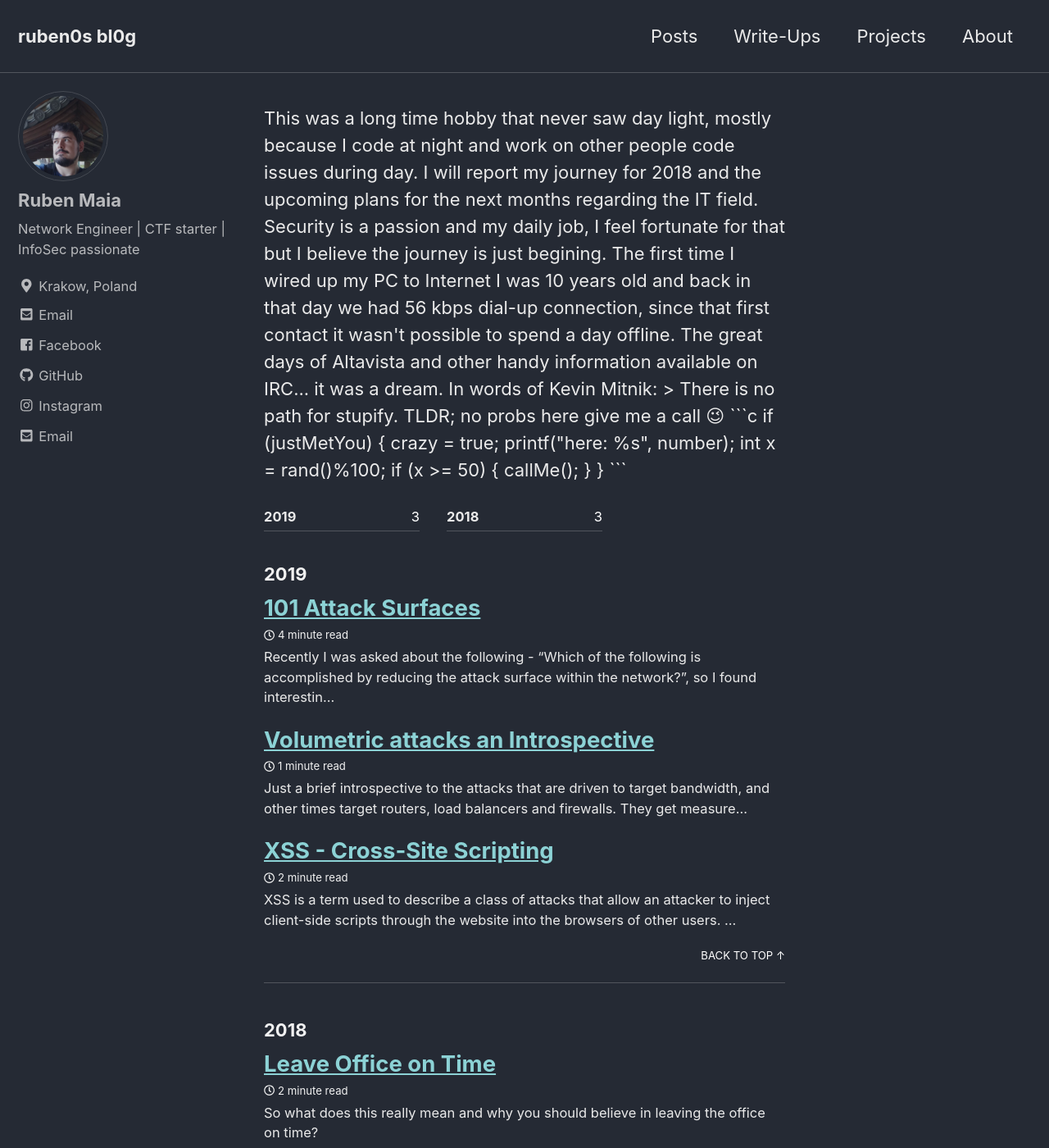
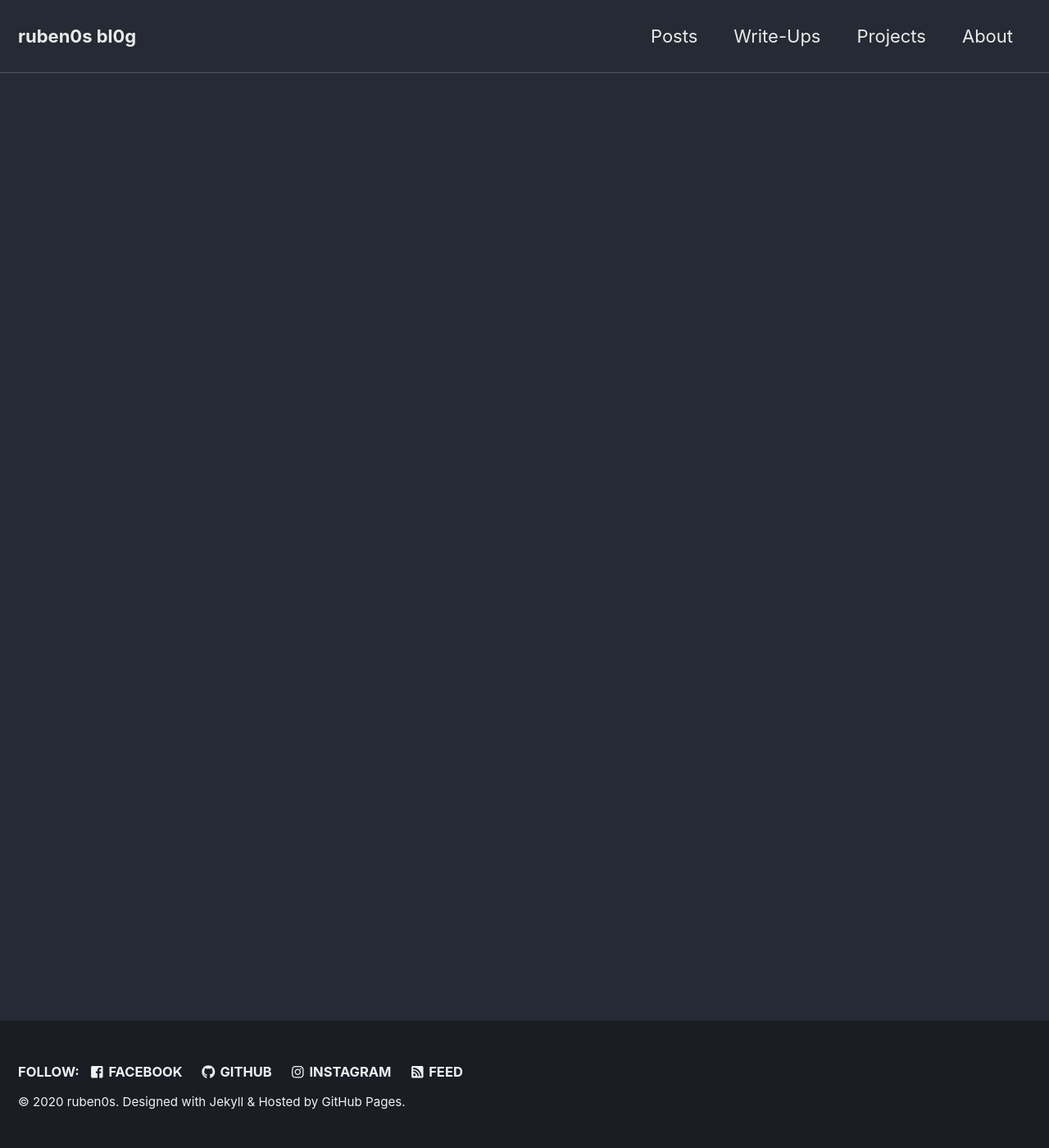
Before and after one commit to rbnmaia/rbnmaia.github.io, a Jekyll site: the page built from index.html, in a window 1280 px wide and 1400 px high. Shown: the whole window at 82% size. Built offline with Jekyll 4.4.1, drawn with Linux system fonts in a browser that asks for light colours; cached includes are drawn as plain includes; emoji names are drawn with the system emoji font; the list of posts is cut into pages by our own code; some of the changed text lies outside the part shown.

Commit message:
Update home.html

````diff
--- a/_layouts/home.html
+++ b/_layouts/home.html
@@ -1,33 +1,4 @@
 ---
-layout: posts
+layout: splash
 title: ./whoami
 ---
-
-{{ content }}
-
-This was a long time hobby that never saw day light, mostly because I code at night and work on other people code issues during day.
-
-I will report my journey for 2018 and the upcoming plans for the next months regarding the IT field.
-
-Security is a passion and my daily job, I feel fortunate for that but I believe the journey is just begining.
-
-The first time I wired up my PC to Internet I was 10 years old and back in that day we had 56 kbps dial-up connection, since that first contact it wasn't possible to spend a day offline.
-
-The great days of Altavista and other handy information available on IRC... it was a dream.
-
-In words of Kevin Mitnik:
-> There is no path for stupify.
-
-TLDR; no probs here give me a call :wink:
-
-```c
-if (justMetYou)
-{ crazy = true;
-  printf("here: %s", number);
-  int x = rand()%100;
-  if (x >= 50)
-  {
-    callMe();
-  }
-}
-```
````
